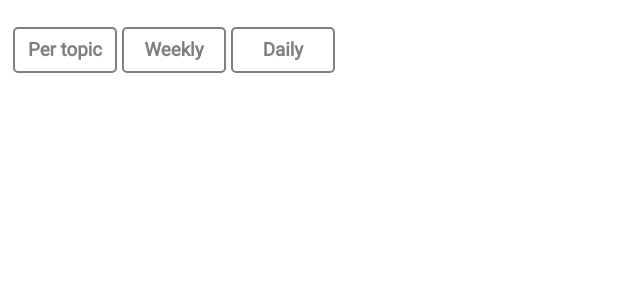
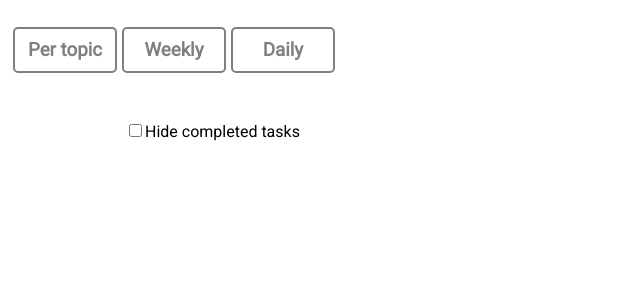
Before and after one commit to ElmoreV/TaskPlanner_javareact, a React (Create React App) app: page / in a window 1280 px wide. Both pictures are taken after a click on the element "Weekly". Shown: the top 300 px of the page, without its empty margins (0-640 px from the left). Built offline with nearby package versions, Linux system fonts and the light colour scheme.

Commit message:
Added a way to hide completed items in the weekly/planned list

```diff
--- a/src/PlannedList.js
+++ b/src/PlannedList.js
@@ -6,12 +6,27 @@ import PlannedTask from './PlannedTask';
 const PlannedList = (props) => {
     const { tasks, setTasks, topics, setTopics } = props;
 
+    const [hideCompletedItems, setHideCompletedItems] = useState(false)
+    const onHideCompletedItemsChange = () => {
+        setHideCompletedItems(!hideCompletedItems)
+    }
+
+
     return (
         <div className='planned-list'>
+            <label><input
+                type="checkbox"
+                name='HideCompletedItems'
+                onChange={onHideCompletedItemsChange}
+                className="form-check-input"
+            />Hide completed tasks</label>
             <ul key='root_topics'>
                 {tasks.map(
                     (task) => {
-                        return (<li>{task.thisWeek && <PlannedTask
+                        return (
+                            <li>
+                                {!(task.completed && hideCompletedItems) &&
+                                    task.thisWeek && <PlannedTask
                                         taskName={task.name}
                                         taskKey={task.id}
                                         // setTaskName={getSetTaskNameFunc(task.id)}
@@ -22,7 +37,10 @@ const PlannedList = (props) => {
                                         topics={topics}
                                         taskTopics={task.topics}
                                     // changeTopic = {getChangeTaskTopic()}
-                        />} </li>)
+                                    />
+                                }
+                            </li>
+                        )
                     }
                 )}
             </ul>
--- a/todo.json
+++ b/todo.json
@@ -1141,7 +1141,8 @@
       "topics": [
         40
       ],
-      "thisWeek": true
+      "thisWeek": true,
+      "completed": true
     },
     {
       "name": "Add Ability to unfold a topic and all its subtopics in one go",
```
Lines whose indentation alone changed are shown as unchanged.
